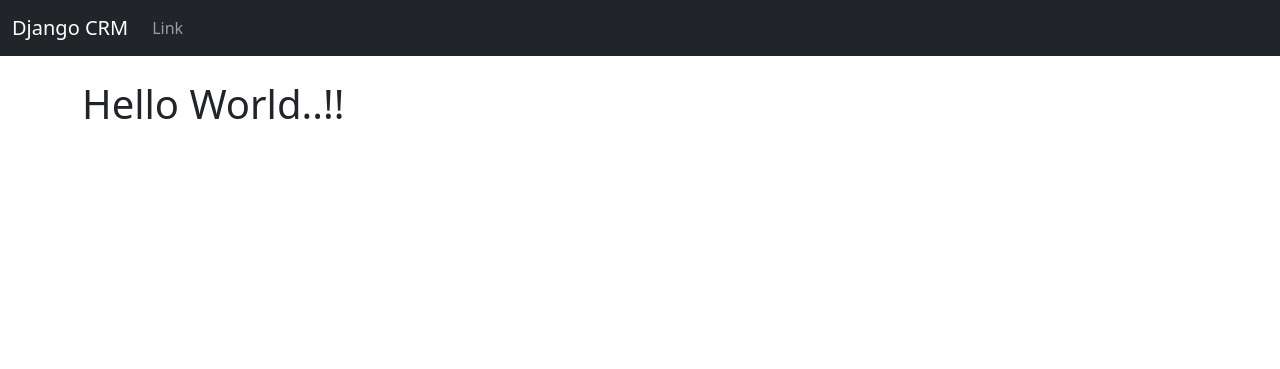
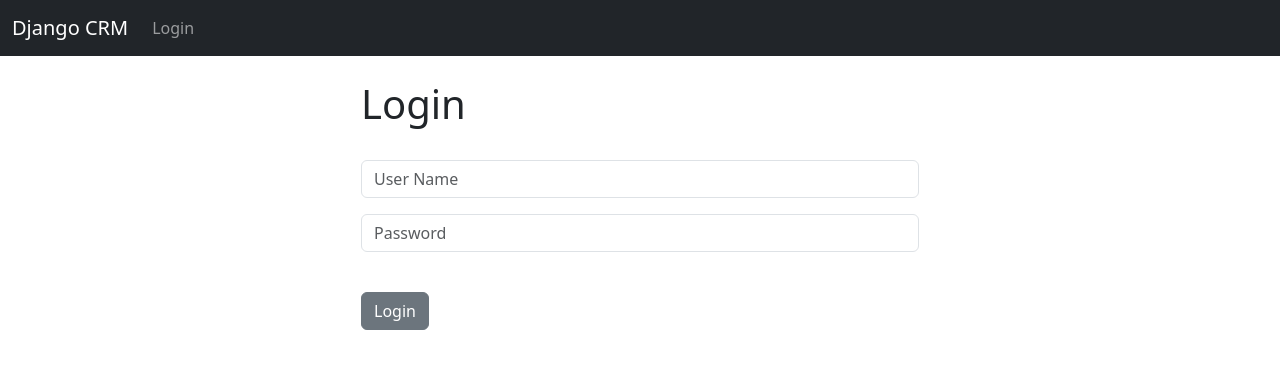
Before and after one commit to SaravananK03/Django_CRM, a Django app: page / in a window 1280 px wide. Shown: the top 369 px of the page. Run offline with Django 5.2, Linux system fonts and the light colour scheme.

Commit message:
Add a authentication for Login and Logout

```diff
--- a/dashboard/templates/base.html
+++ b/dashboard/templates/base.html
@@ -10,6 +10,16 @@
     {% include 'navbar.html' %}
     <div class="container">
         <br/>
+        {% if messages %}
+            {% for message in messages %}
+                <div class="alert alert-warning alert-dismissible fade show" role="alert">
+                {{ message }}
+                <button type="button" class="btn-close" data-bs-dismiss="alert" aria-label="Close"></button>
+                </div>
+            {% endfor %}
+        {% endif %}
+
+
         {% block content %}
         {% endblock %}
     </div>
--- a/dashboard/templates/home.html
+++ b/dashboard/templates/home.html
@@ -2,6 +2,37 @@
 
 {% block content %}
 
-<h1>Hello World..!!</h1>
+<div class="col-md-6 offset-md-3">
+
+{% if user.is_authenticated %}
+
+<h1>Hello..</h1>
+
+{% else %}
+
+<h1>Login</h1>
+
+
+<br/>
+<form method="post" action="{% url 'home' %}">
+    {% csrf_token %}
+    <form>
+  <div class="mb-3">
+    <input type="text" class="form-control" name="username" placeholder="User Name" required>
+  </div>
+  <div class="mb-3">
+    <input type="password" class="form-control" name="password" placeholder="Password" required>
+  </div>
+
+  <br/>
+
+  <button type="submit" class="btn btn-secondary">Login</button>
+</form>
+
+</form>
+
+</div>
+
+{% endif %}
 
 {% endblock %}
--- a/dashboard/templates/navbar.html
+++ b/dashboard/templates/navbar.html
@@ -6,9 +6,22 @@
     </button>
     <div class="collapse navbar-collapse" id="navbarSupportedContent">
       <ul class="navbar-nav me-auto mb-2 mb-lg-0">
+
+        {% if user.is_authenticated %}
+
+
         <li class="nav-item">
-          <a class="nav-link" href="#">Link</a>
+          <a class="nav-link" href="{% url 'logout' %}">Logout</a>
         </li>
+
+        {% else %}
+        <li class="nav-item">
+          <a class="nav-link" href="{% url 'home' %}">Login</a>
+        </li>
+        {% endif %}
+
+
+
       </ul>
     </div>
   </div>
--- a/dashboard/urls.py
+++ b/dashboard/urls.py
@@ -3,4 +3,7 @@ from . import views
 
 urlpatterns = [
     path('',views.home, name='home'),
+    #path('login/',views.login_user, name='login'),
+    path('logout/',views.logout_user, name='logout'),
+    #path('register/',views.register_user, name='register'),
 ]
--- a/dashboard/views.py
+++ b/dashboard/views.py
@@ -1,4 +1,29 @@
-from django.shortcuts import render
+from django.shortcuts import render, redirect
+from django.contrib.auth import authenticate, login, logout
+from django.contrib import messages
 
 def home(request):
-    return render(request, 'home.html')
+    if request.method == 'POST':
+        username = request.POST['username']
+        password = request.POST['password']
+
+        user = authenticate(request, username=username, password=password)
+        if user is not None:
+            login(request, user)
+            messages.success(request, "User Logged In")
+            return redirect('home')
+        else:
+            messages.success(request, "Login Error.. Please Try Again Later")
+            return redirect('home')
+
+
+    else:
+        return render(request, 'home.html', {})
+
+def login_user(request):
+    pass
+
+def logout_user(request):
+    logout(request)
+    messages.success(request, "User Logged Out..")
+    return redirect('home')
```
